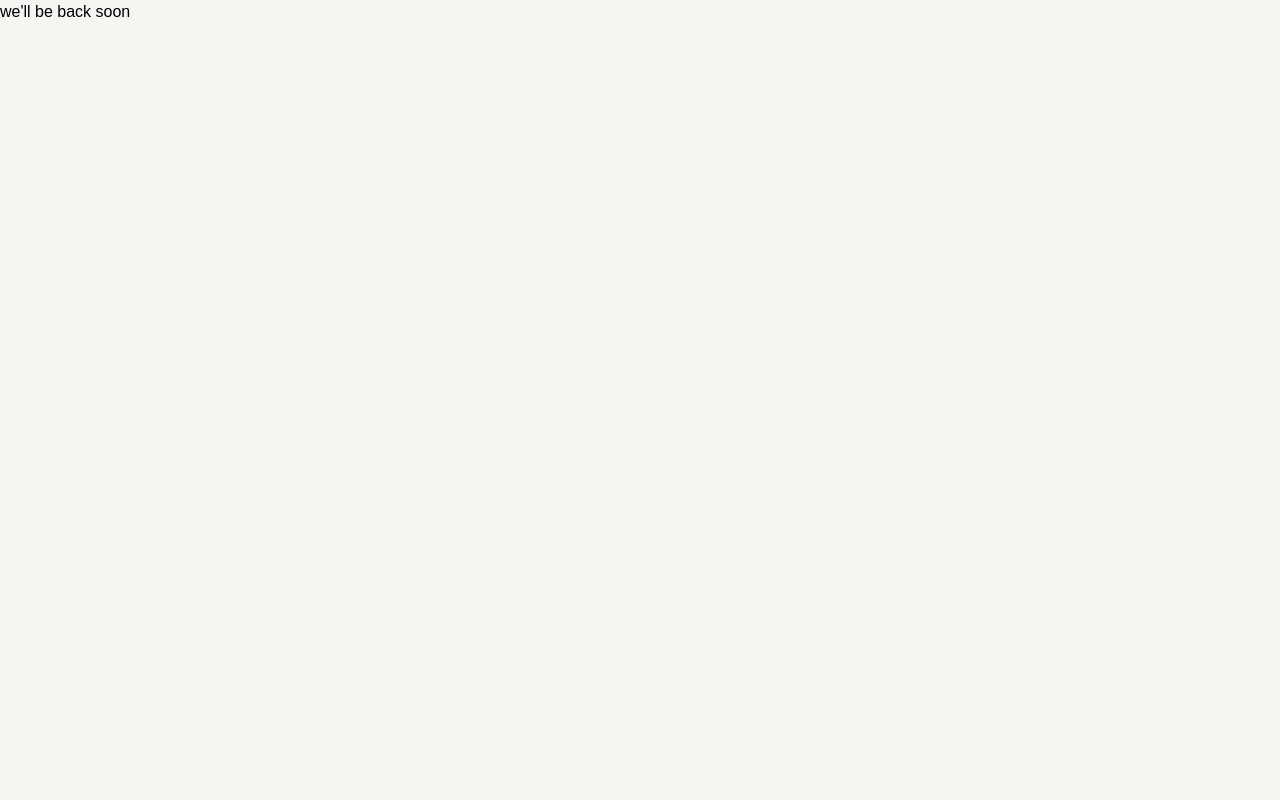
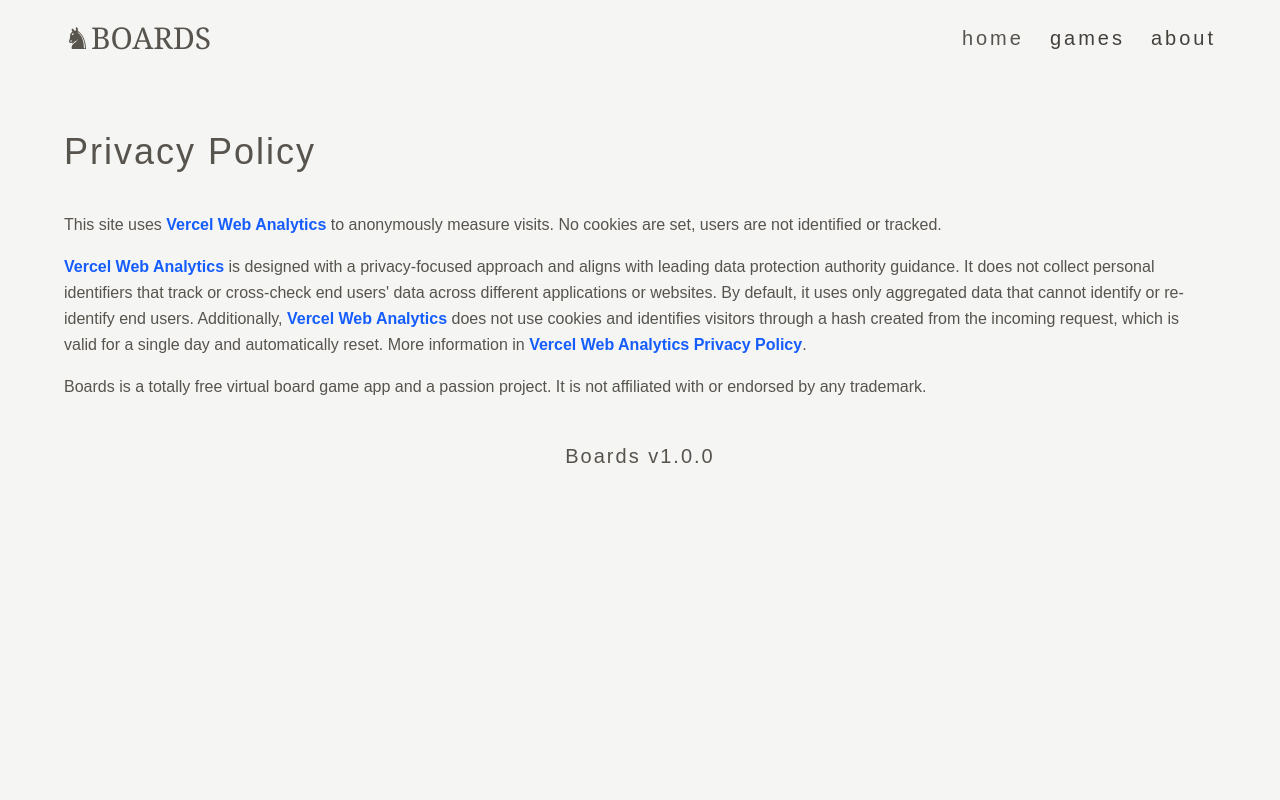
Before and after one commit to delgadociteriowa/boards-mint, a Next.js app: page /privacy in a window 1280 px wide. Before the commit this address had no page. Shown: the top 800 px of the page. Built offline with nearby package versions, Linux system fonts and the light colour scheme.

Commit message:
feat: privacy page and privacy messages

```diff
--- a/src/app/about/page.tsx
+++ b/src/app/about/page.tsx
@@ -4,6 +4,7 @@ import Image from "next/image";
 import AboutTop from "../../assets/about_1.jpg";
 import AboutCenter from "../../assets/about_2.jpg";
 import AboutBottom from "../../assets/about_3.jpg";
+import Link from "next/link";
 
 
 const Soon: React.FC = () => {
@@ -35,6 +36,8 @@ const Soon: React.FC = () => {
             <div className="px-14 py-16 w-[400px] flex justify-center items-center grow">
               <Image src={AboutBottom} alt="A robotic hand holding a chess piece" className="block h-[100%] mx-auto my-0 rounded-full shadow-xl/30" width={350} height={350}/>
             </div>
+            <p className="text-left text-stone-600 leading-relaxed w-[100%] mt-10 mx-6">Boards is a totally free virtual board game app and a passion project. It is not affiliated with or endorsed by any trademark.</p>
+            <p className="text-left text-stone-600 leading-relaxed w-[100%] mt- mx-6">This site uses <a className="text-blue-600 hover:text-blue-500" href="https://vercel.com/docs/analytics/privacy-policy" target="_blank" rel="noopener noreferrer">Vercel Web Analytics</a> to anonymously measure visits. No cookies are set, users are not identified or tracked. More information in <Link href="/privacy" className="text-blue-600 hover:text-blue-500 font-bold">privacy</Link>.</p>
             <p className="text-center text-xl text-stone-600 tracking-[2px] leading-relaxed w-[100%] mt-10">Boards v1.0.0</p>
           </section>
         </main>
--- a/src/app/layout.tsx
+++ b/src/app/layout.tsx
@@ -1,7 +1,7 @@
 import type { Metadata } from "next";
 import BoardState from "@/context/board/BoardState";
 import "./globals.css";
-// import { Analytics } from '@vercel/analytics/next';
+import { Analytics } from '@vercel/analytics/next';
 
 export const metadata: Metadata = {
   title: "BOARDS | Virtual board games online",
@@ -26,15 +26,13 @@ export const metadata: Metadata = {
   authors: [{ name: "Carlos Delgado", url: "https://delgadociteriowa.github.io/main/" }]
 };
 
-// const RootLayout = ({ children }: Readonly<{children: React.ReactNode }>) => {
-const RootLayout = () => {
+const RootLayout = ({ children }: Readonly<{children: React.ReactNode }>) => {
   return (
     <html lang="en">
       <BoardState>
         <body className="bg-stone-100 font-texts">
-          {/* {children}
-          <Analytics /> */}
-          <h1>we'll be back soon</h1>
+          {children}
+          <Analytics />
         </body>
       </BoardState>
     </html>
--- /dev/null
+++ b/src/app/privacy/page.tsx
@@ -0,0 +1,21 @@
+import Header from "@/components/Header";
+import Footer from "@/components/Footer";
+
+const Privacy: React.FC = () => {
+  return (
+    <>
+      <Header/>
+        <main className="h-[750px]">
+          <section className="mx-auto max-w-[1200px] flex flex-wrap mb-10 mt-4">
+            <h3 className="text-left text-stone-600 text-4xl tracking-[2px] mt-10 mx-6">Privacy Policy</h3>
+            <p className="text-left text-stone-600 leading-relaxed w-[100%] mt-10 mx-6">This site uses <a className="text-blue-600 hover:text-blue-500 font-bold" href="https://vercel.com/docs/analytics/privacy-policy" target="_blank" rel="noopener noreferrer">Vercel Web Analytics</a> to anonymously measure visits. No cookies are set, users are not identified or tracked.</p>
+            <p className="text-left text-stone-600 leading-relaxed w-[100%] mt-4 mx-6"><a className="text-blue-600 hover:text-blue-500 font-bold" href="https://vercel.com/docs/analytics/privacy-policy" target="_blank" rel="noopener noreferrer">Vercel Web Analytics</a> is designed with a privacy-focused approach and aligns with leading data protection authority guidance. It does not collect personal identifiers that track or cross-check end users' data across different applications or websites. By default, it uses only aggregated data that cannot identify or re-identify end users. Additionally, <a className="text-blue-600 hover:text-blue-500 font-bold" href="https://vercel.com/docs/analytics/privacy-policy" target="_blank" rel="noopener noreferrer">Vercel Web Analytics</a> does not use cookies and identifies visitors through a hash created from the incoming request, which is valid for a single day and automatically reset. More information in <a className="text-blue-600 hover:text-blue-500 font-bold" href="https://vercel.com/docs/analytics/privacy-policy" target="_blank" rel="noopener noreferrer">Vercel Web Analytics Privacy Policy</a>.</p>
+            <p className="text-left text-stone-600 leading-relaxed w-[100%] mt-4 mx-6">Boards is a totally free virtual board game app and a passion project. It is not affiliated with or endorsed by any trademark.</p>
+            <p className="text-center text-xl text-stone-600 tracking-[2px] leading-relaxed w-[100%] mt-10">Boards v1.0.0</p>
+          </section>
+        </main>
+      <Footer/>
+    </>
+  );
+}
+export default Privacy;
--- a/src/components/Footer.tsx
+++ b/src/components/Footer.tsx
@@ -7,6 +7,7 @@ const Footer: React.FC = () => (
       <Link href="/" className="no-underline hover:text-stone-100 text-xl font-thin lowercase tracking-[3px]">home</Link>
       <Link href="/games" className="no-underline hover:text-stone-100 text-xl font-thin lowercase tracking-[3px]">games</Link>
       <Link href="/about" className="no-underline hover:text-stone-100 text-xl font-thin lowercase tracking-[3px]">about</Link>
+      <Link href="/privacy" className="no-underline hover:text-stone-100 text-xl font-thin lowercase">Privacy Policy</Link>
       <Link href="https://delgadociteriowa.github.io/main/" target="_blank" className="no-underline hover:text-stone-100 text-xl font-thin tracking-[2px]">Carlos Delgado 2025</Link>
     </nav>
   </footer>
--- a/src/components/HomeGamesSection.tsx
+++ b/src/components/HomeGamesSection.tsx
@@ -27,6 +27,8 @@ const HomeGamesSection: React.FC = () => (
         gameLink={'soon'}/>
     </div>
     <Link href="/games" className="block w-[15rem] bg-sky-600 hover:bg-sky-500 py-6 rounded-full text-center no-underline text-stone-100 text-xl lowercase tracking-[3px] mx-auto mt-4 shadow-xl/20">more games</Link>
+    <p className="text-left text-stone-600 leading-relaxed w-[100%] mt-10 px-6">Boards is a totally free virtual board game app and a passion project. It is not affiliated with or endorsed by any trademark.</p>
+    <p className="text-left text-stone-600 leading-relaxed w-[100%] mt-1 px-6">This site uses <a className="text-blue-600 hover:text-blue-500" href="https://vercel.com/docs/analytics/privacy-policy" target="_blank" rel="noopener noreferrer">Vercel Web Analytics</a> to anonymously measure visits. No cookies are set, users are not identified or tracked. More information in <Link href="/privacy" className="text-blue-600 hover:text-blue-500 font-bold">privacy</Link>.</p>
   </section>
 );
 
```
